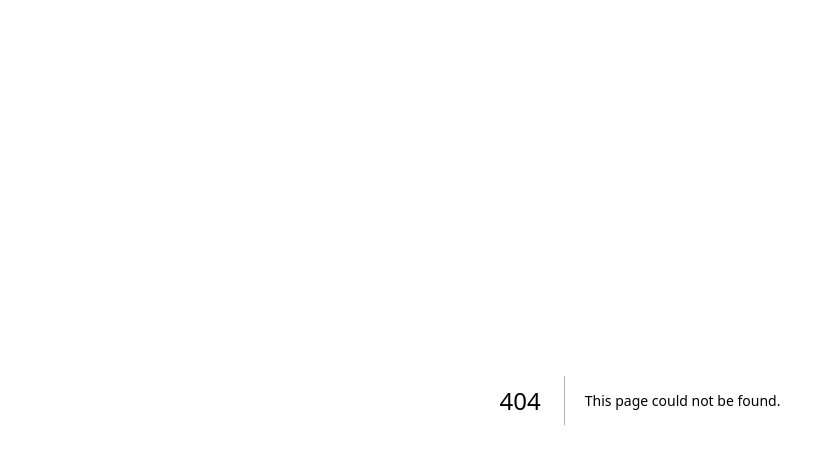
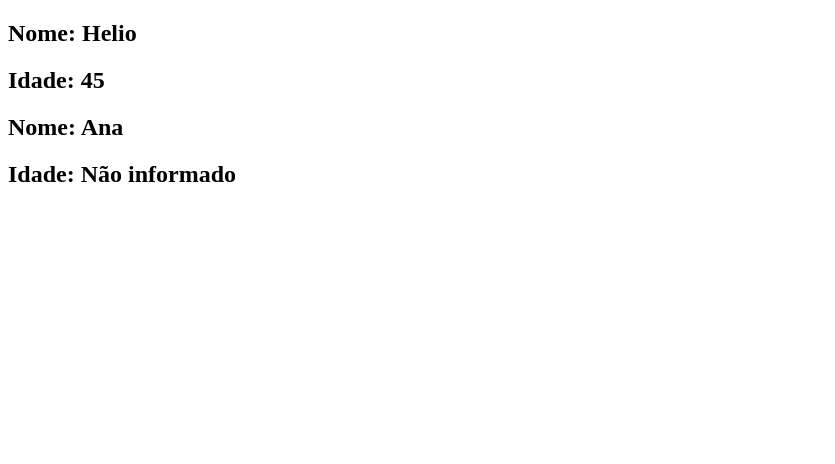
Before and after one commit to helioalb/nextjs, a Next.js app in the folder exercicios/: page /ts/exemplo in a window 1280 px wide. Before the commit this address had no page. Shown: the top 464 px of the page, without its empty margins (0-835 px from the left). Built offline with nearby package versions, Linux system fonts and the light colour scheme.

Commit message:
Add tsx example

```diff
--- /dev/null
+++ b/exercicios/src/components/Pessoal.tsx
@@ -0,0 +1,13 @@
+type PessoaProps = {
+  name: string
+  age?: number
+}
+
+export default function Pessoa({name, age}: PessoaProps) {
+  return (
+    <div>
+      <h2>Nome: {name}</h2>
+      <h2>Idade: {age ?? "Não informado"}</h2>
+    </div>
+  )
+}
--- /dev/null
+++ b/exercicios/src/pages/ts/exemplo.tsx
@@ -0,0 +1,10 @@
+import Pessoa from "@/components/Pessoal";
+
+export default function Exemplo() {
+  return (
+    <div>
+      <Pessoa name="Helio" age={45}/>
+      <Pessoa name="Ana"/>
+    </div>
+  )
+}
```
